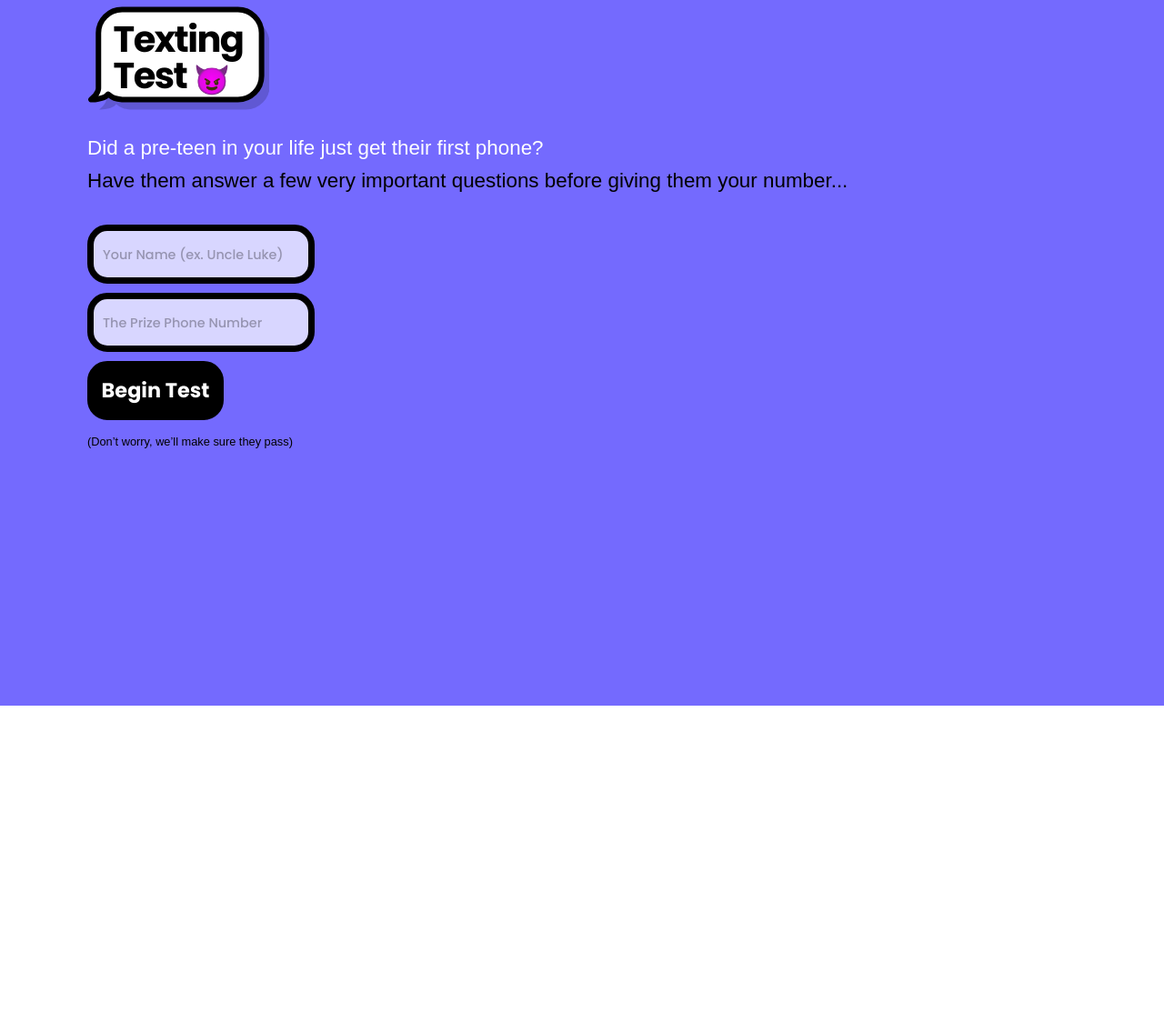
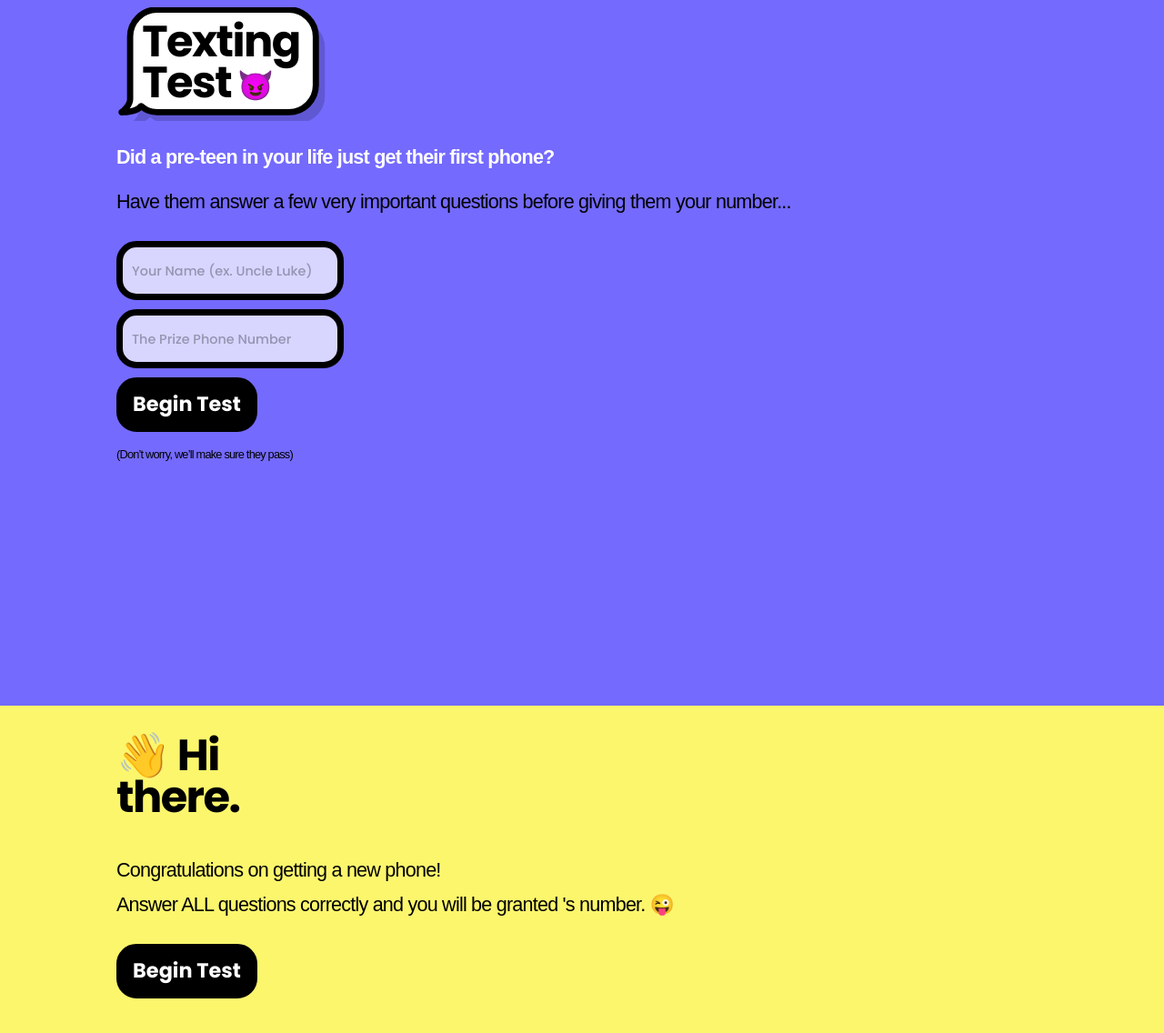
Before and after one commit to brandicameron/texting-test, a plain HTML site: page index.html in a window 1280 px wide. Shown: the part 24-1160 px from the top of the page at 91% size. Before the commit the page ends 800 px from the top, so only its background shows below. Drawn offline with Linux system fonts and the light colour scheme.

Commit message:
added instructions section

```diff
--- a/css/main.css
+++ b/css/main.css
@@ -26,7 +26,7 @@ body {
 	height: 100vh;
 	width: 100vw;
 	font-size: 1.4rem;
-	overflow: hidden;
+/*	overflow: hidden;*/
 }
 
 
@@ -40,23 +40,26 @@ a {
 h1 {
 	font-family: var(--font-heading);
 	font-weight: 700;
-	line-height: 100%;
-	font-size: 2.5rem;
+	line-height: 95%;
+	font-size: 3rem;
 	letter-spacing: -.1rem;
 }
 
 p {
-	font-size: 1.4rem;
+	font-size: 1.35rem;
 	line-height: 1.65rem;
+	padding: 12px 0 0 0;
+	letter-spacing: -.05rem;
 }
 
 .white-text {
 	color: #fff;
+	font-weight: 700;
 }
 
 .sm-text {
 	font-size: .8rem;
-	margin-top: 6px;
+	margin-top: -5px;
 }
 
 .margin-bottom-sm {
@@ -71,7 +74,7 @@ section {
 }
 
 .content {
-	width: 85vw;
+	width: 80vw;
 	height: 100vh;
 	display: flex;
 	flex-direction: column;
@@ -91,23 +94,26 @@ section {
 	position: relative;
 	background-image: url(../img/logo-bubble.svg);
 	background-repeat: no-repeat;
-	width: 200px;
-	height: 120px;
 	background-position: center;
+	background-size: cover;
+	width: 230px;
+	height: 125px;
 	display: flex;
 	justify-content: center;
 	align-items: center;
+	padding-bottom: 5px;
+	margin-bottom: 15px;
 }
 
 .logo-emoji {
 	position: absolute;
 	font-size: 2rem;
-	left: 117px;
-	top: 65px;
+	left: 133px;
+	top: 63px;
 }
 
 .intro-text {
-	padding: 0 0 30px 0;
+	padding: 0 0 25px 0;
 }
 
 input {
@@ -121,11 +127,12 @@ input {
 	background: #d8d6ff;
 }
 
-input[type="submit"] {
+.submit {
 	background-color: #000000;
 	opacity: 1;
 	color: #ffffff;
-	width: 150px;
+	width: 155px;
+	height: 60px;
 	padding: 0;
 	font-family: var(--font-heading);
 	font-weight: 700;
@@ -140,7 +147,13 @@ input[type="submit"] {
 
 /*  ******************* INSTRUCTIONS SECTION  *******************  */
 
+.instructions-section {
+	background-color: var(--yellow);
+}
 
+.begin-test {
+	margin-top: 30px;
+}
 
 
 /*  ******************* DESKTOP  *******************  */
--- a/index.html
+++ b/index.html
@@ -42,7 +42,7 @@
 					<input type="tel" name="number" id="number" placeholder="The Prize Phone Number" required>
 				</div>
 				<div>
-					<input type="submit" value="Begin Test">
+					<input type="submit" value="Begin Test" id="submit" class="submit">
 				</div>
 			</form>
 			<p class="sm-text">(Don’t worry, we’ll make sure they pass)</p>
@@ -52,6 +52,14 @@
 
 	<!--	******************* PLAYER INSTRUCTIONS  *******************  -->
 
+	<section class="instructions-section">
+		<div class="content">
+			<h1 class="hi">👋 Hi <br>there.</h1>
+			<p>Congratulations on getting a new phone!</p>
+			<p>Answer ALL questions correctly and you will be granted <span class="user-name"></span>'s number. 😜</p>
+			<input type="button" value="Begin Test" class="submit begin-test">
+		</div>
+	</section>
 
 
 	<!--	******************* QUESTION 1  *******************  -->
```
